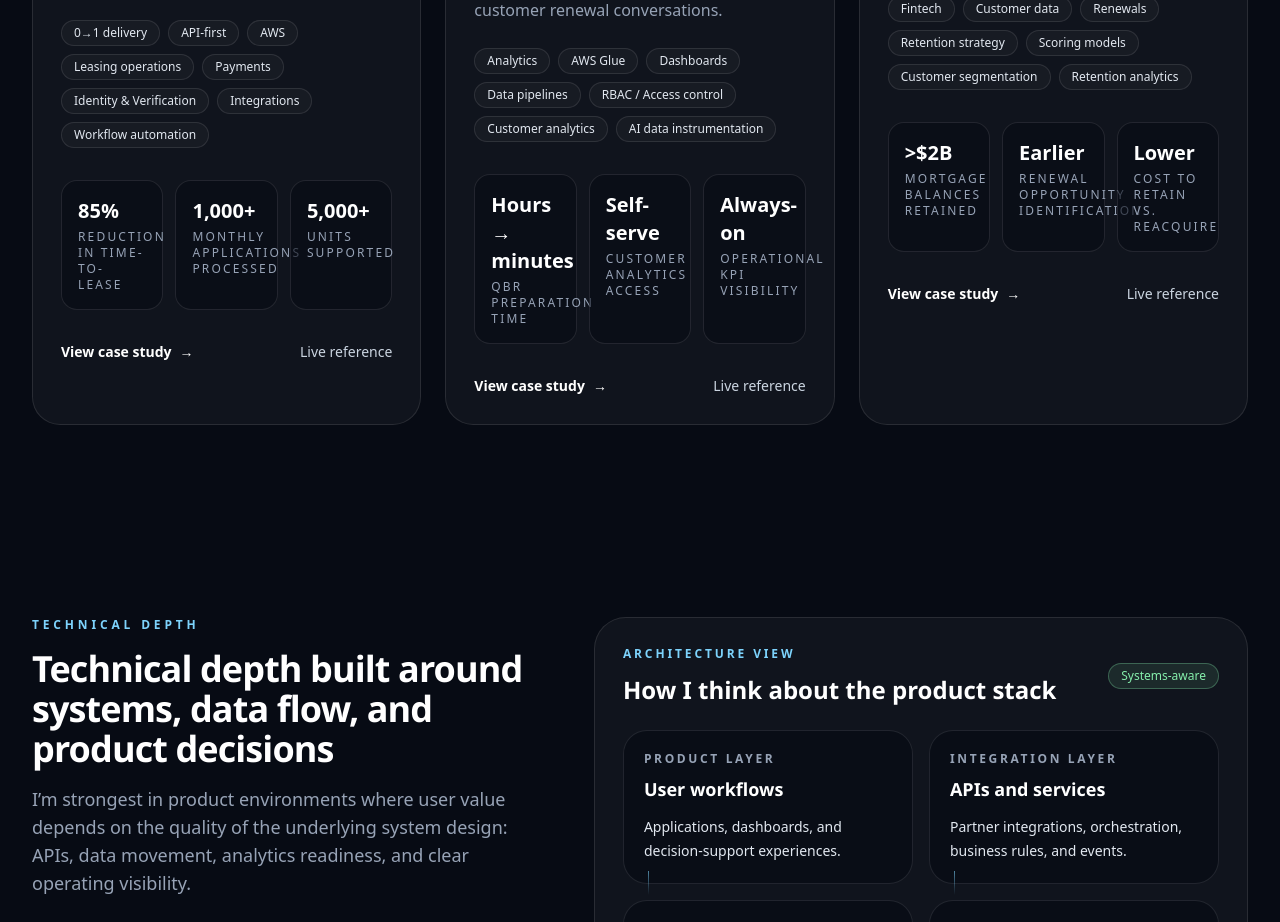
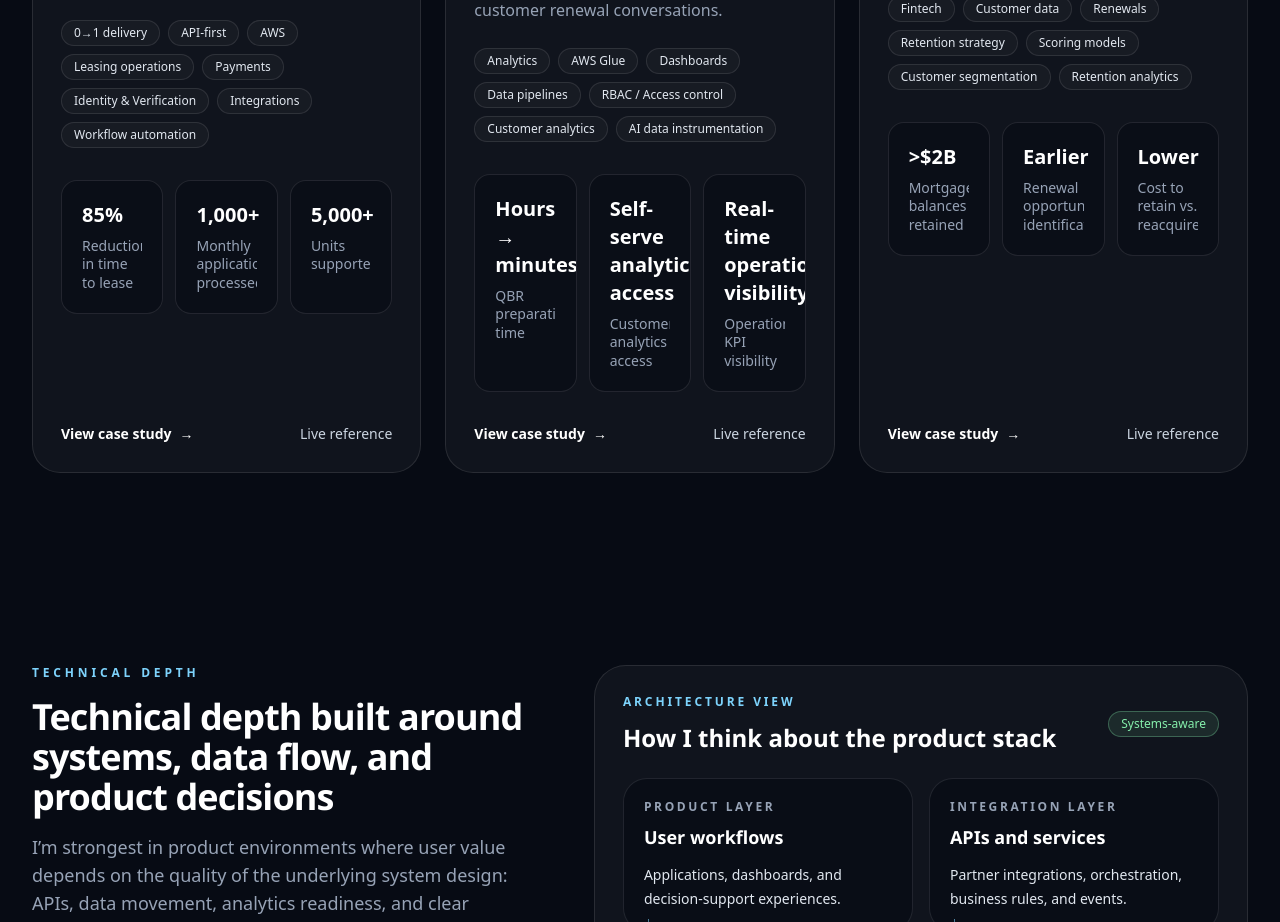
Before and after one commit to Jaau250/product-manager-portfolio, a Next.js app: page / in a window 1280 px wide. Shown: the part 2560-3482 px from the top of the page. Built offline with nearby package versions, Linux system fonts and the light colour scheme.

Commit message:
Refine case study KPI tiles and outcome labels

```diff
--- a/components/case-study-card.tsx
+++ b/components/case-study-card.tsx
@@ -37,21 +37,23 @@ export function CaseStudyCard({ study }: CaseStudyCardProps) {
         ))}
       </div>
 
-      <div className="mt-8 grid gap-3 sm:grid-cols-3">
+      <div className="mt-8 grid auto-rows-fr gap-3 sm:grid-cols-3">
         {study.measurableOutcomes.map((outcome) => (
           <div
             key={`${study.slug}-${outcome.value}-${outcome.label}`}
-            className="rounded-2xl border border-white/10 bg-ink/60 p-4"
+            className="flex h-full flex-col overflow-hidden rounded-2xl border border-white/10 bg-ink/60 p-5"
           >
-            <p className="text-xl font-semibold text-white">{outcome.value}</p>
-            <p className="mt-1 text-xs uppercase tracking-[0.18em] text-mist">
+            <p className="text-lg font-semibold leading-tight text-white sm:text-xl">
+              {outcome.value}
+            </p>
+            <p className="mt-2 overflow-hidden break-normal text-sm leading-[1.35] text-mist">
               {outcome.label}
             </p>
           </div>
         ))}
       </div>
 
-      <div className="mt-8 flex items-center justify-between gap-4">
+      <div className="mt-auto flex items-center justify-between gap-4 pt-8">
         <Link
           href={`/case-studies/${study.slug}`}
           className="inline-flex items-center gap-2 text-sm font-semibold text-white transition group-hover:text-accent"
--- a/content/portfolio.ts
+++ b/content/portfolio.ts
@@ -174,17 +174,17 @@ export const caseStudies: CaseStudy[] = [
     measurableOutcomes: [
       {
         value: "85%",
-        label: "reduction in time-to-lease",
+        label: "Reduction in time to lease",
         detail: "Shifted key steps from manual coordination to a guided digital journey."
       },
       {
         value: "1,000+",
-        label: "monthly applications processed",
+        label: "Monthly applications processed",
         detail: "Built for sustained leasing volume rather than one-off launches."
       },
       {
         value: "5,000+",
-        label: "units supported",
+        label: "Units supported",
         detail: "Product decisions were informed by portfolio-scale operational needs."
       }
     ],
@@ -263,13 +263,13 @@ export const caseStudies: CaseStudy[] = [
         detail: "Dashboards replaced manual report assembly and spreadsheet stitching."
       },
       {
-        value: "Self-serve",
-        label: "customer analytics access",
+        value: "Self-serve analytics access",
+        label: "Customer analytics access",
         detail: "Stakeholders could answer core questions without waiting on custom extracts."
       },
       {
-        value: "Always-on",
-        label: "operational KPI visibility",
+        value: "Real-time operational visibility",
+        label: "Operational KPI visibility",
         detail: "Leasing, funnel, and portfolio trends became visible in near real time."
       }
     ],
@@ -349,17 +349,17 @@ export const caseStudies: CaseStudy[] = [
     measurableOutcomes: [
       {
         value: ">$2B",
-        label: "mortgage balances retained",
+        label: "Mortgage balances retained",
         detail: "Retention strategy centered on proactive targeting and timely interventions."
       },
       {
         value: "Earlier",
-        label: "renewal opportunity identification",
+        label: "Renewal opportunity identification",
         detail: "Teams could act before customers entered a high-risk decision window."
       },
       {
         value: "Lower",
-        label: "cost to retain vs. reacquire",
+        label: "Cost to retain vs. reacquire",
         detail: "Personalized journeys supported more efficient retention economics."
       }
     ],
```
